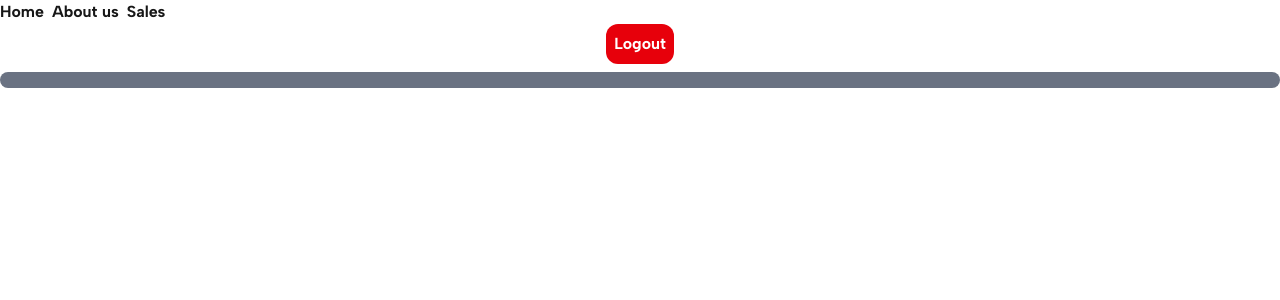
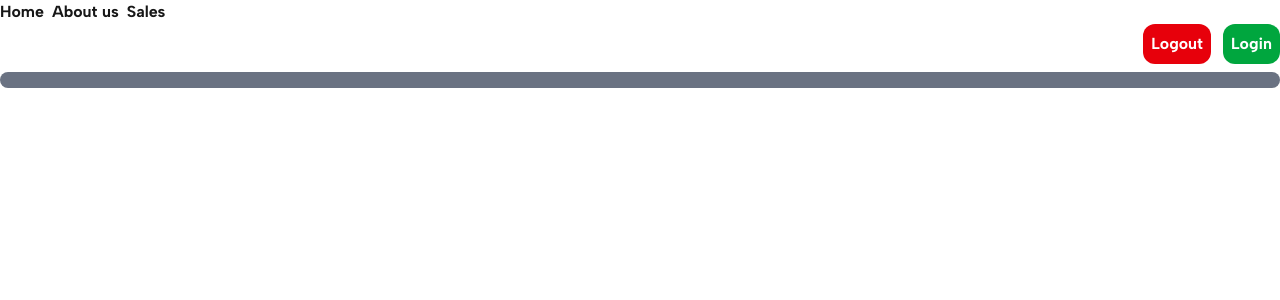
Before and after one commit to isoumyadas/next-revision, a Next.js app: page /auth-users in a window 1280 px wide. Shown: the top 300 px of the page. Built offline with nearby package versions, Linux system fonts and the light colour scheme; no server answers.

Commit message:
fix: authRoute middleware

```diff
--- a/app/auth-users/page.tsx
+++ b/app/auth-users/page.tsx
@@ -1,5 +1,6 @@
 import { logOut } from "@/auth/nextjs/action";
 import { getCurrentUser } from "@/auth/nextjs/currentUser";
+import Link from "next/link";
 
 export default async function AuthUsers() {
   const fullUser = await getCurrentUser({
@@ -8,13 +9,20 @@ export default async function AuthUsers() {
 
   return (
     <>
-      <div className="flex justify-center">
+      <div className="flex justify-end gap-3">
         <button
           type="submit"
           className="p-2 rounded-xl bg-red-600 text-white font-bold"
           onClick={logOut}
         >
           Logout
+        </button>
+        {/* Here exactily, referer works from middleware */}
+        <button
+          type="submit"
+          className="p-2 rounded-xl bg-green-600 text-white font-bold"
+        >
+          <Link href={"/sign-in"}>Login</Link>
         </button>
       </div>
       <div className="p-2 rounded-xl bg-gray-500 mt-2">
--- a/proxy.ts
+++ b/proxy.ts
@@ -5,6 +5,7 @@ import {
 } from "./auth/core/session";
 const privateRoutes = ["/private", "/auth-users"];
 const adminRoutes = ["/admin"];
+const authRoutes = ["/sign-in", "/sign-up"];
 
 // export it specifically called proxy | even the file name should be proxy
 export default async function proxy(request: NextRequest) {
@@ -38,6 +39,28 @@ async function middlewareAuth(req: NextRequest) {
       return NextResponse.redirect(new URL("/auth-users", req.url));
     }
   }
+
+  if (authRoutes.includes(req.nextUrl.pathname)) {
+    const user = await getUserFromSession(req.cookies);
+
+    // Step A: Check if we know where they came from
+    // User is on /about, clicks "Login". referer is /about. Middleware sends them back to /about.
+    const referer = req.headers.get("referer");
+
+    // Step B: Verify the referer is internal (from your own website)
+    // We don't want to redirect them back to Google or an external site.
+    if (user !== null && referer && referer.startsWith(req.nextUrl.origin)) {
+      return NextResponse.redirect(referer);
+    }
+
+    if (user?.role === "ADMIN" && user !== null) {
+      return NextResponse.redirect(new URL("/admin", req.url));
+    }
+
+    if (user !== null) {
+      return NextResponse.redirect(new URL("/private", req.url));
+    }
+  }
 }
 
 export const config = {
```
